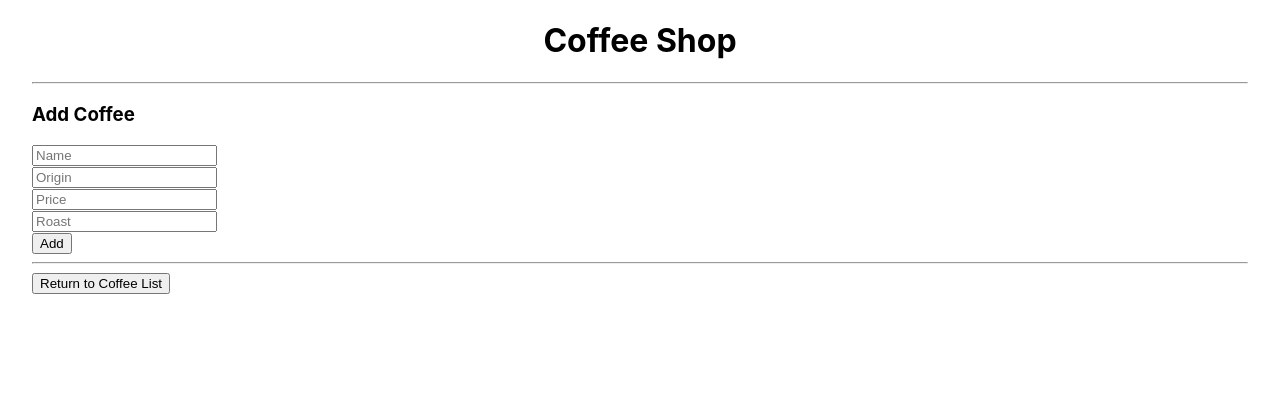
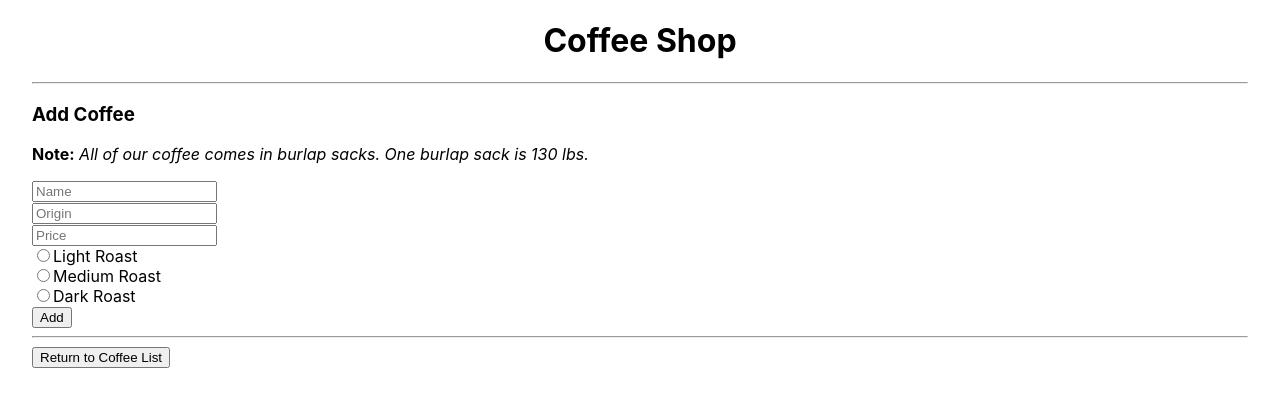
Before and after one commit to besure94/coffee-shop, a React (Create React App) app: page / in a window 1280 px wide. Both pictures are taken after a click on the button "Add Coffee". Shown: the top 406 px of the page. Built offline with nearby package versions, Linux system fonts and the light colour scheme.

Commit message:
Add radio buttons for "roast" type to NewCoffeeForm.

```diff
--- a/src/components/NewCoffeeForm.js
+++ b/src/components/NewCoffeeForm.js
@@ -19,6 +19,7 @@ function NewCoffeeForm(props) {
   return (
     <React.Fragment>
       <h3>Add Coffee</h3>
+      <p><strong>Note:</strong> <em>All of our coffee comes in burlap sacks. One burlap sack is 130 lbs.</em></p>
       <form onSubmit={handleNewCoffeeFormSubmission}>
         <input
           type="text"
@@ -40,10 +41,28 @@ function NewCoffeeForm(props) {
           required/>
         <br/>
         <input
-          type="text"
+          type="radio"
+          id="light"
           name="roast"
-          placeholder="Roast"
+          value="Light Roast"
           required/>
+        <label htmlFor="light">Light Roast</label>
+        <br/>
+        <input
+          type="radio"
+          id="medium"
+          name="roast"
+          value="Medium Roast"
+          required/>
+        <label htmlFor="medium">Medium Roast</label>
+        <br/>
+        <input
+          type="radio"
+          id="dark"
+          name="roast"
+          value="Dark Roast"
+          required/>
+        <label htmlFor="dark">Dark Roast</label>
         <br/>
         <button type="submit">Add</button>
         <hr/>
```
